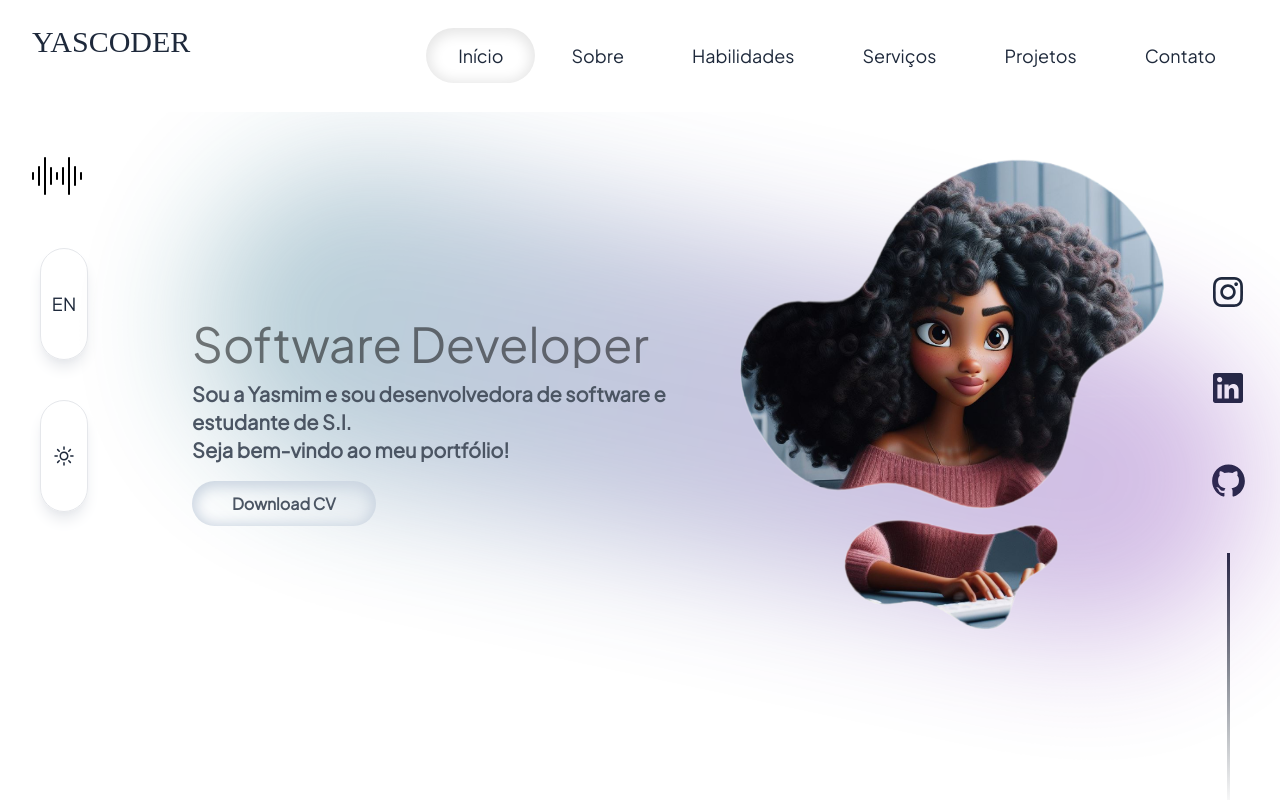
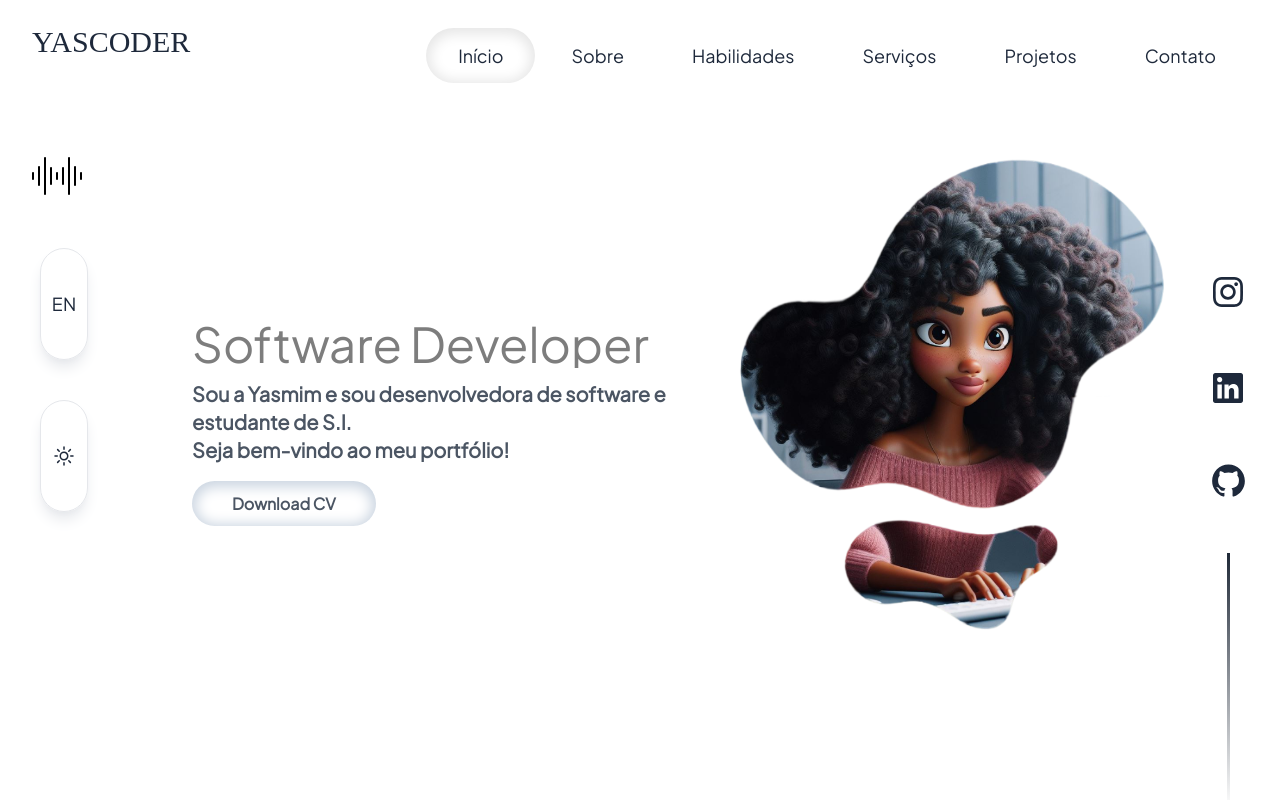
Before and after one commit to Penichezito/Portifolio-YASbarros, a React (Create React App) app: page / in a window 1280 px wide. Shown: the top 800 px of the page. Built offline with nearby package versions, Linux system fonts and the light colour scheme; a web font is replaced by a local one.

Commit message:
atualização

```diff
--- a/src/components/Home.js
+++ b/src/components/Home.js
@@ -77,9 +77,9 @@ export default function Home(){
                     </button>
                 </div>
 
-                <div class="absolute flex justify-center items-center top-24 left-14 md:top-44 md:left-[12rem] z-0 md:w-[67rem] md:h-[20rem] w-96 h-96">
+                {/* <div class="absolute flex justify-center items-center top-24 left-14 md:top-44 md:left-[12rem] z-0 md:w-[67rem] md:h-[20rem] w-96 h-96">
                     <div class="bg-gradient-to-r from-azul to-purpleLigth absolute inset-0 blur-3xl rounded-full opacity-30 transform md:rotate-12 md:origin-center"></div>
-                </div>
+                </div> */}
 
                 <div className="z-10 flex flex-col-reverse md:flex-row gap-16">
                     <div className="md:my-36 mt-[-50px] md:mt-44 mb-0 text-center md:text-left md:ml-24">
```
